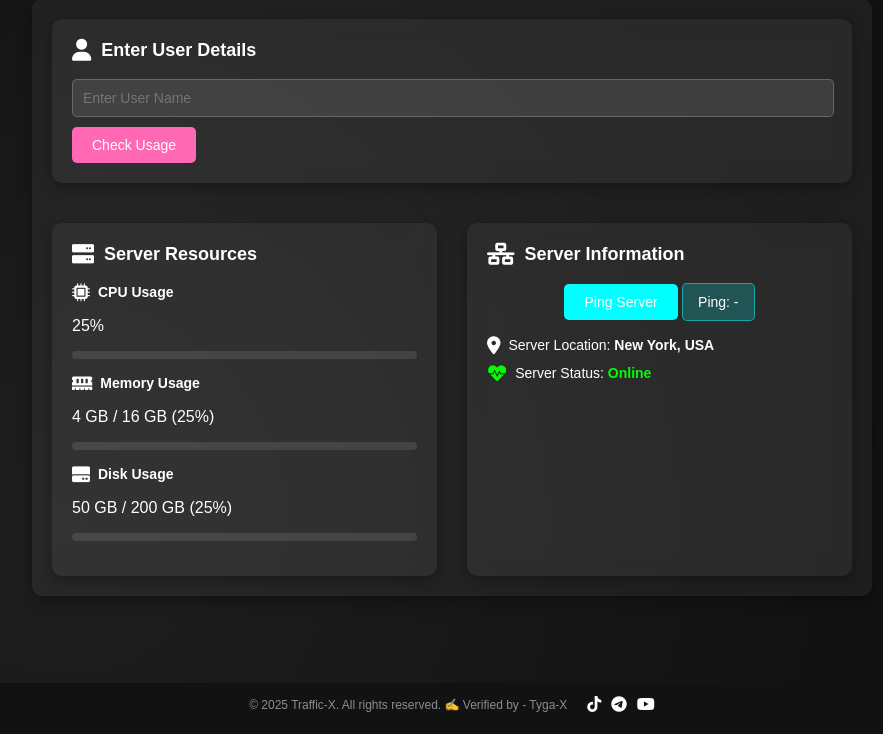
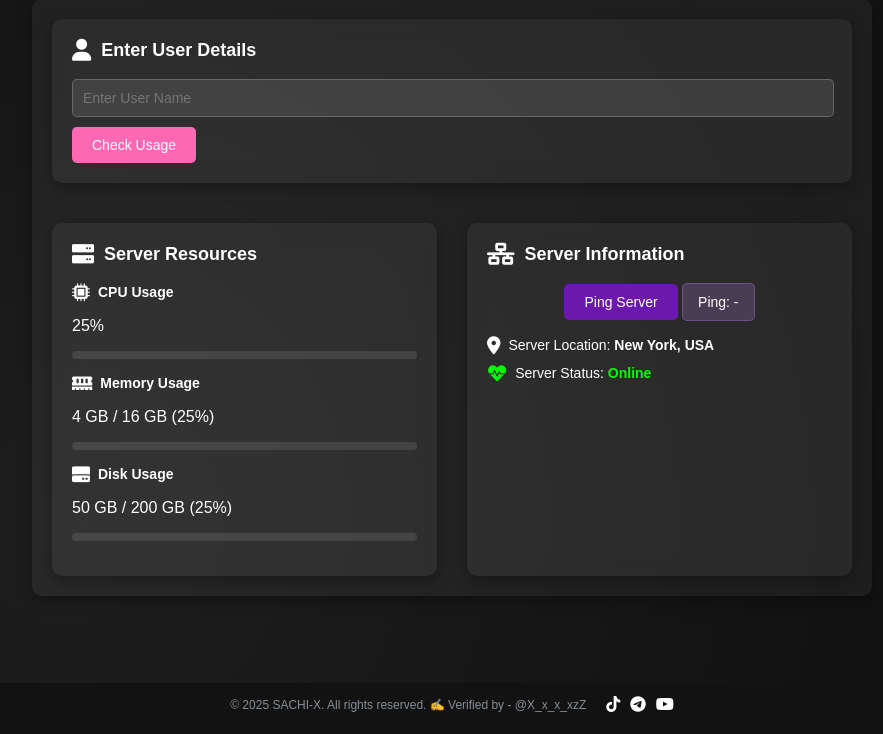
Before and after one commit to pathumaaa/SACHI-X, a Python web app: template templates/index.html in a window 1280 px wide. Shown: the part 117-851 px from the top of the page, without its empty margins (188-1071 px from the left). Run offline with Jinja, Linux system fonts and the light colour scheme; the template is opened without the code that fills it, so the values that code supplies are empty.

Commit message:
Update index.html

```diff
--- a/templates/index.html
+++ b/templates/index.html
@@ -134,13 +134,13 @@
 
         /* Green Button for Ping Server */
         .ping-tool button {
-            background-color: #00ffff; /* Teal button */
+            background-color: #6a19ac; /* Teal button */
         }
         .ping-tool button:hover {
-            background-color: #00e6ff; /* Lighter teal on hover */
+            background-color: #9735f3; /* Lighter teal on hover */
         }
         .ping-tool button:active {
-            background-color: #00bfff; /* Darker teal on active */
+            background-color: #c28e1f; /* Darker teal on active */
         }
 
         /* Resource Items */
@@ -186,10 +186,10 @@
         .ping-result {
             font-size: 14px;
             color: #fff;
-            background: rgba(0, 255, 255, 0.2); /* Teal background */
+            background: rgba(195, 142, 245, 0.2); /* Teal background */
             padding: 10px 15px;
             border-radius: 5px;
-            border: 1px solid rgba(0, 255, 255, 0.5); /* Teal border */
+            border: 1px solid rgba(148, 100, 194, 0.5); /* Teal border */
             display: inline-block;
             margin-bottom: 15px;
         }
@@ -387,7 +387,7 @@
     </div>
     <!-- Footer -->
     <div class="footer">
-        <p>&copy; 2025 Traffic-X. All rights reserved. ✍️ Verified by - Tyga-X</p>
+        <p>&copy; 2025 SACHI-X. All rights reserved. ✍️ Verified by - @X_x_x_xzZ</p>
         <div class="social-icons">
             <a href="https://www.tiktok.com/" target="_blank" aria-label="TikTok"><i class="fab fa-tiktok"></i></a>
             <a href="https://t.me/X_x_x_xzZ" target="_blank" aria-label="Telegram"><i class="fab fa-telegram"></i></a>
```
